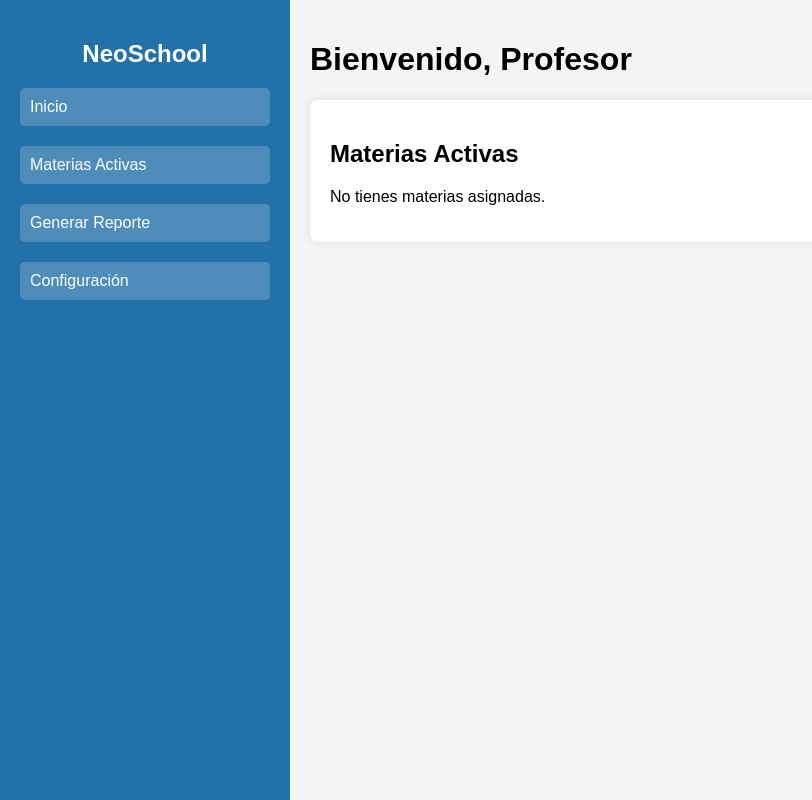
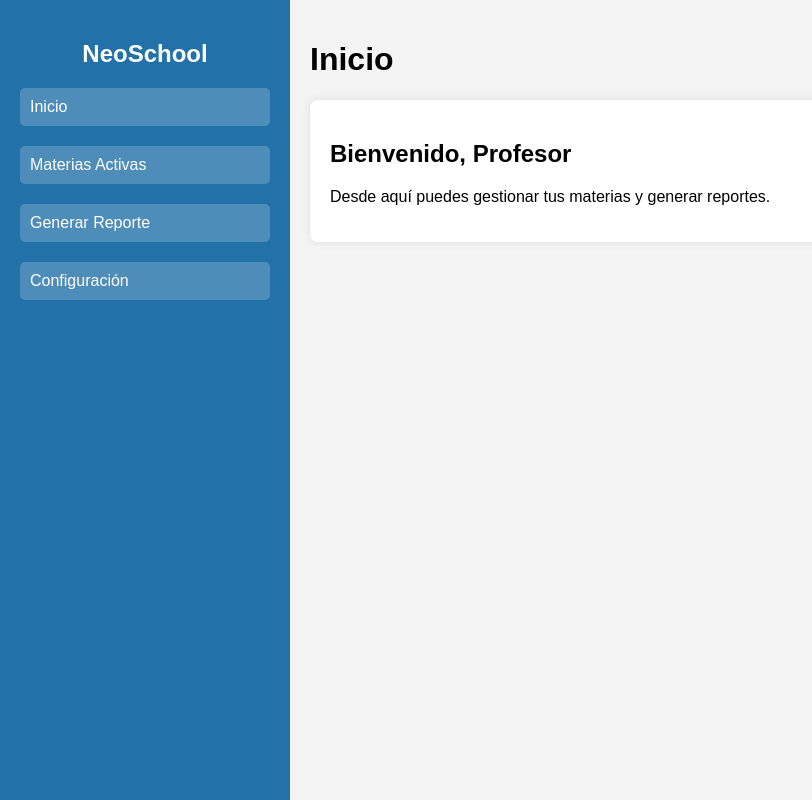
Before and after one commit to Manuelrico659/NeoSchool, a Flask app: template templates/profesor.html in a window 1280 px wide. Shown: the whole page, without its empty margins (0-812 px from the left). Run offline with Flask 3, Linux system fonts and the light colour scheme; the template is opened without the code that fills it, so the values that code supplies are empty; some libraries are stand-ins or nearby versions.

Commit message:
change profesor.html

```diff
--- a/templates/profesor.html
+++ b/templates/profesor.html
@@ -5,19 +5,69 @@
     <meta name="viewport" content="width=device-width, initial-scale=1.0">
     <title>NeoSchool - Profesor</title>
     <link rel="stylesheet" href="{{ url_for('static', filename='css/interfaces.css') }}">
+    <script>
+        // Función para cambiar el contenido dinámicamente
+        function loadContent(section) {
+            const mainContent = document.querySelector(".main-content");
 
-</head>
-<body>
-    <div class="sidebar">
-        <h2>NeoSchool</h2>
+            switch (section) {
+                case "inicio":
+                    mainContent.innerHTML = `
+                        <h1>Inicio</h1>
+                        <div class="content-section">
+                            <h2>Bienvenido, Profesor</h2>
+                            <p>Desde aquí puedes gestionar tus materias y generar reportes.</p>
+                        </div>
+                    `;
+                    break;
+
+                case "materias-activas":
+                    mainContent.innerHTML = `
+                        <h1>Materias Activas</h1>
+                        <div class="content-section">
+                            {% if materias %}
                                 <ul>
-            <li><a href="#">Inicio</a></li>
-            <li><a href="#">Materias Activas</a></li>
-            <li><a href="#">Generar Reporte</a></li>
-            <li><a href="#">Configuración</a></li>
+                                    {% for materia in materias %}
+                                        <li>
+                                            <strong>ID:</strong> {{ materia[0] }},
+                                            <strong>Nombre:</strong> {{ materia[1] }}
+                                        </li>
+                                    {% endfor %}
                                 </ul>
+                            {% else %}
+                                <p>No tienes materias asignadas.</p>
+                            {% endif %}
                         </div>
-    <div class="main-content">
+                    `;
+                    break;
+
+                case "generar-reporte":
+                    mainContent.innerHTML = `
+                        <h1>Generar Reporte</h1>
+                        <div class="content-section">
+                            <p>Aquí podrás generar reportes de los alumnos.</p>
+                        </div>
+                    `;
+                    break;
+
+                case "configuracion":
+                    mainContent.innerHTML = `
+                        <h1>Configuración</h1>
+                        <div class="content-grid">
+                            <div class="content-section">
+                                <div class="button-container">
+                                    <button onclick="window.location.href='{{ url_for('cambiar_contrasena') }}'">Cambiar contraseña</button>
+                                </div>
+                                <div class="button-container">
+                                    <button onclick="window.location.href='{{ url_for('logout') }}'">Cerrar sesión</button>
+                                </div>
+                            </div>
+                        </div>
+                    `;
+                    break;
+
+                default:
+                    mainContent.innerHTML = `
                         <h1>Bienvenido, Profesor</h1>
                         <div class="content-section">
                             <h2>Materias Activas</h2>
@@ -34,6 +84,28 @@
                                 <p>No tienes materias asignadas.</p>
                             {% endif %}
                         </div>
+                    `;
+            }
+        }
+
+        // Cargar el contenido inicial al abrir la página
+        document.addEventListener("DOMContentLoaded", () => {
+            loadContent("inicio");
+        });
+    </script>
+</head>
+<body>
+    <div class="sidebar">
+        <h2>NeoSchool</h2>
+        <ul>
+            <li><a href="#" onclick="loadContent('inicio')">Inicio</a></li>
+            <li><a href="#" onclick="loadContent('materias-activas')">Materias Activas</a></li>
+            <li><a href="#" onclick="loadContent('generar-reporte')">Generar Reporte</a></li>
+            <li><a href="#" onclick="loadContent('configuracion')">Configuración</a></li>
+        </ul>
+    </div>
+    <div class="main-content">
+        <!-- El contenido se cargará dinámicamente aquí -->
     </div>
 </body>
 </html>
```
Lines whose indentation alone changed are shown as unchanged.
